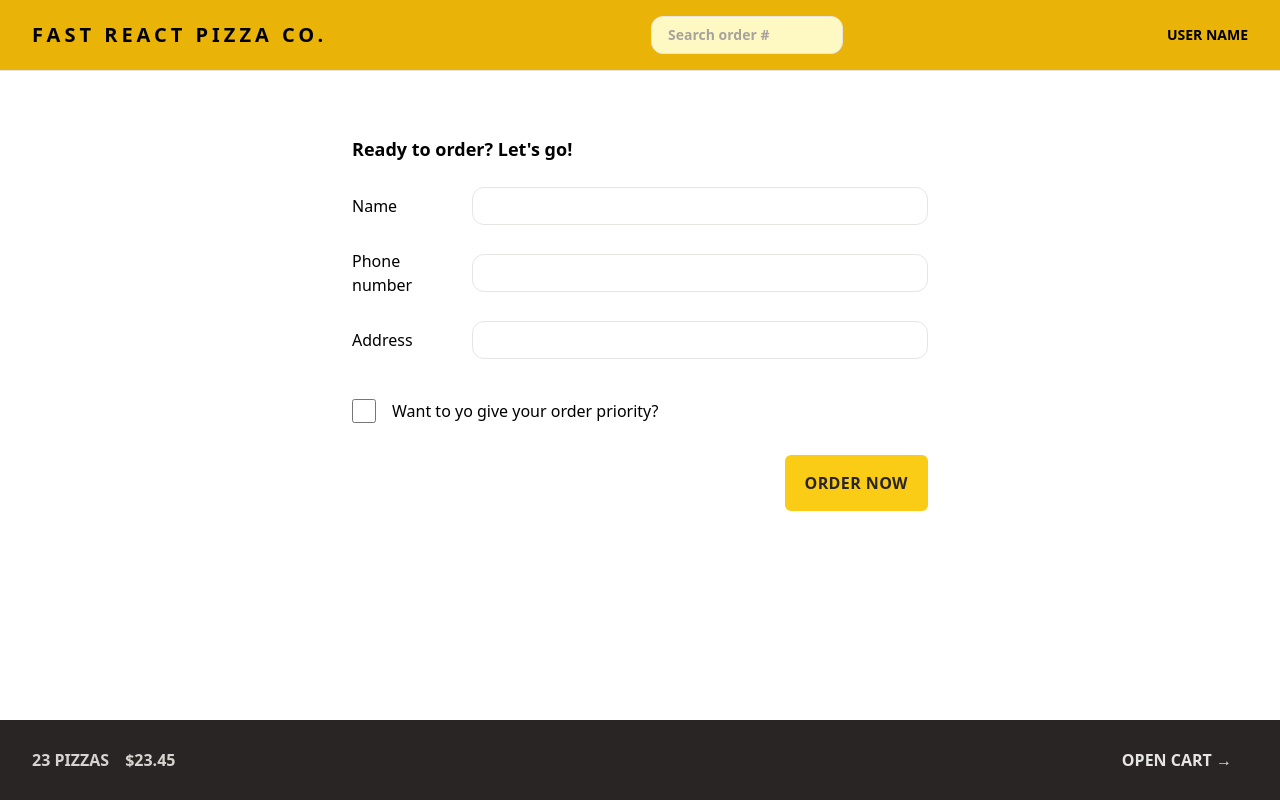
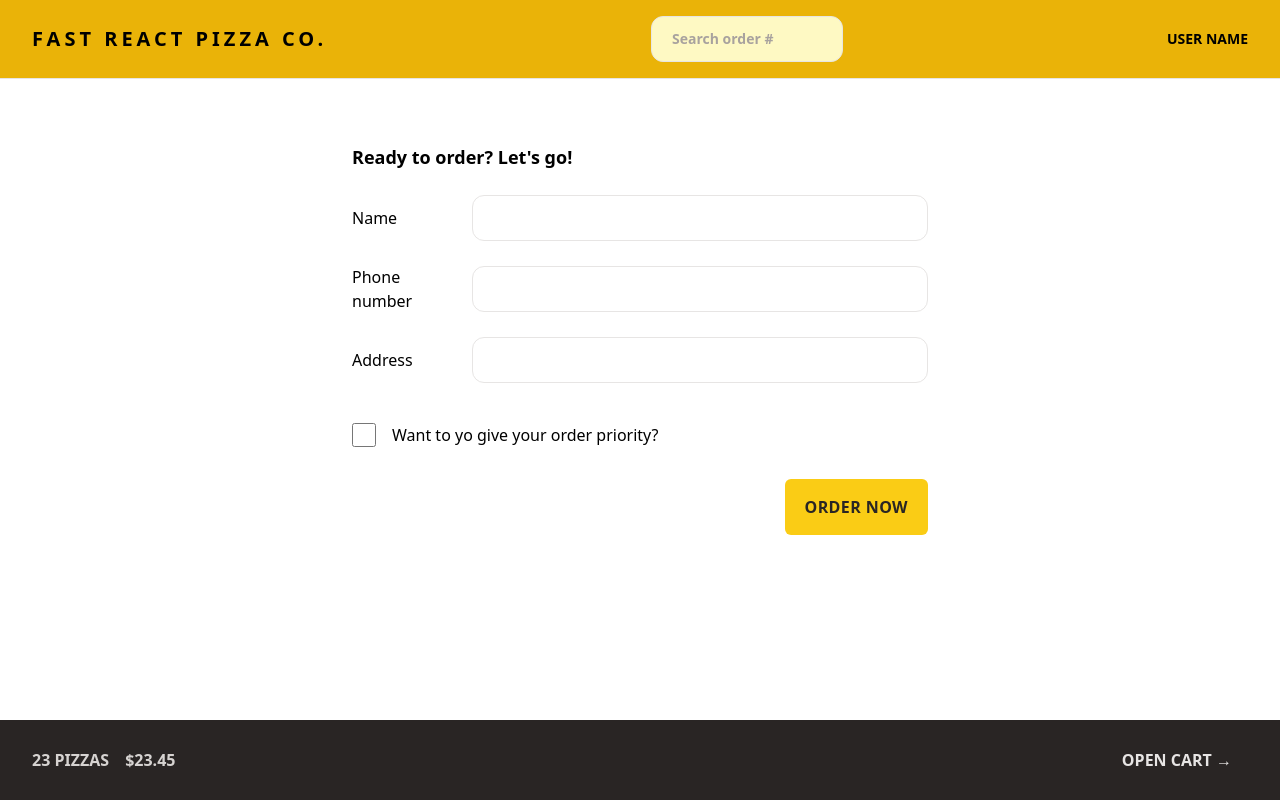
Before and after one commit to XavierEnriquez/fast-react-pizza, a React app: page /order/new in a window 1280 px wide. Built offline with nearby package versions, Linux system fonts and the light colour scheme; the HTML template or start-up script is replaced by a standard one.

Commit message:
Update index.css

```diff
--- a/src/index.css
+++ b/src/index.css
@@ -4,7 +4,11 @@
 
 @layer components {
   .input {
-    @apply w-full rounded-xl border border-stone-200 px-4 py-2 text-sm transition-all duration-300 placeholder:text-stone-400 focus:outline-none focus:ring focus:ring-yellow-400 ;
+    @apply w-full rounded-xl border border-stone-200 px-4 py-2 text-sm transition-all duration-300 placeholder:text-stone-400 focus:outline-none focus:ring focus:ring-yellow-400 sm:px-5 sm:py-3;
+  }
+
+  .error_message {
+    @apply rounded-md bg-red-100 px-2 py-1 text-sm text-red-700;
   }
 
   /* https://dev.to/afif/i-made-100-css-loaders-for-your-next-project-4eje */
```
